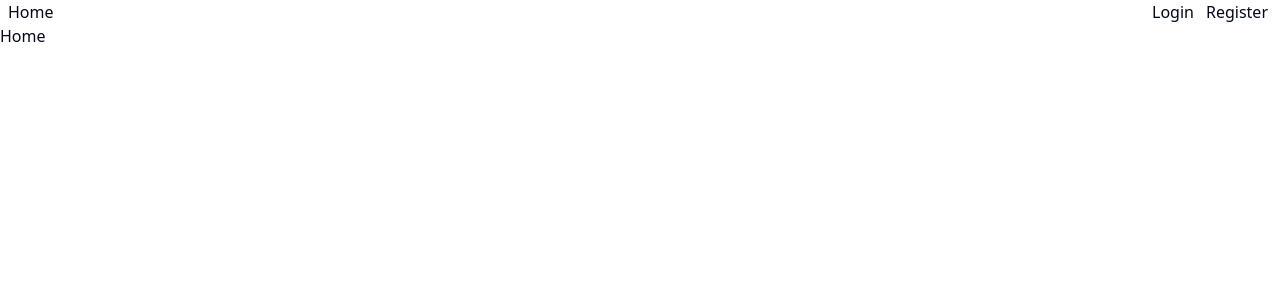
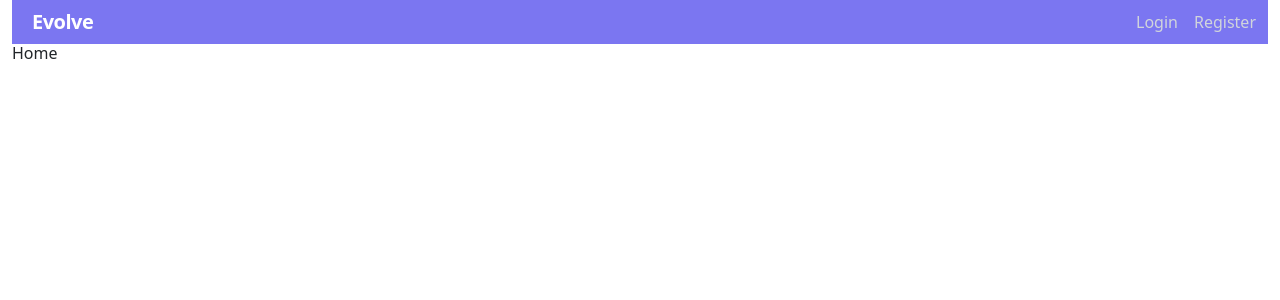
Before and after one commit to Evolve-Project/evolve-project-management-system, a React (Vite) app in the folder frontend/: page / in a window 1280 px wide. Shown: the top 300 px of the page. Built offline with nearby package versions, Linux system fonts and the light colour scheme.

Commit message:
made mentee dashboard frontend
added navbar.
made grids that will hold the necessary info.

```diff
--- a/frontend/package.json
+++ b/frontend/package.json
@@ -10,11 +10,16 @@
     "preview": "vite preview"
   },
   "dependencies": {
+    "@emotion/react": "^11.11.3",
+    "@emotion/styled": "^11.11.0",
+    "@mui/icons-material": "^5.15.9",
+    "@mui/material": "^5.15.9",
     "@radix-ui/react-label": "^2.0.2",
     "@radix-ui/react-navigation-menu": "^1.1.4",
     "@radix-ui/react-slot": "^1.0.2",
     "@reduxjs/toolkit": "^2.1.0",
     "axios": "^1.6.7",
+    "bootstrap": "^5.3.2",
     "class-variance-authority": "^0.7.0",
     "clsx": "^2.1.0",
     "lucide-react": "^0.321.0",
--- a/frontend/src/components/navbar/navbar.jsx
+++ b/frontend/src/components/navbar/navbar.jsx
@@ -25,26 +25,28 @@ const Navbar = () => {
         }
     }
     return (
-        <nav className='navbar navbar-light bg-light'>
-            <div className='flex flex-row justify-between items-center'>
-                <div>
-                    <NavLink to='/' className="m-2">
-                        Home
+        <nav className='bg-custom-purple'>
+            <div className="container mx-auto flex justify-between items-center">
+                <div className="flex items-center flex-shrink-0 text-white">
+                    <NavLink to='/' className="m-2 font-semibold text-xl tracking-tight">
+                        Evolve
                     </NavLink>
                 </div>
 
                 {isAuth ? (
-                    <div className="flex  flex-row items-center">
-                        currentUser = {role}
-                        <Button onClick={logoutUser} className="m-2"> Logout</Button>
+                    <div className="flex items-center">
+                        <span className="text-white">
+                        currentUser = {role}</span>
+                        <Button onClick={logoutUser} className="m-2 bg-custom-black
+                         text-white "> Logout</Button>
                     </div>
                 ) : (
                     <div>
-                        <NavLink to='/login'>
+                        <NavLink to='/login'className="text-gray-300 hover:text-white mr-4">
                             <span>Login</span>
                         </NavLink>
 
-                        <NavLink to='/register' className='mx-3'>
+                        <NavLink to='/register' className="text-gray-300 hover:text-white">
                             <span>Register</span>
                         </NavLink>
                     </div>
--- a/frontend/src/components/navbar/navbarMentee.jsx
+++ /dev/null
@@ -1,53 +0,0 @@
-import React from "react";
-import {Link} from "react-router-dom"
-const Navbar = () => {
-  return (
-    <nav class="navbar navbar-expand-lg bg-primary navbar-dark">
-
-        <div class="container-fluid">
-        <a class="navbar-brand" href="#">
-          Hello! Mentee
-        </a>
-        <button
-          class="navbar-toggler"
-          type="button"
-          data-bs-toggle="collapse"
-          data-bs-target="#navbarNav"
-          aria-controls="navbarNav"
-          aria-expanded="false"
-          aria-label="Toggle navigation"
-        >
-          <span class="navbar-toggler-icon"></span>
-        </button>
-        <div class="collapse navbar-collapse" id="navbarNav">
-          <ul class="navbar-nav">
-            <li class="nav-item">
-              <Link class="nav-link active" aria-current="page" to="/">
-                Home
-              </Link>
-            </li>
-            <li class="nav-item">
-              <Link class="nav-link" to="/about">
-                About
-              </Link>
-            </li>
-            <li class="nav-item">
-              <Link class="nav-link" href="#">
-
-              </Link>
-            </li>
-            <li class="nav-item">
-              <a class="nav-link disabled" aria-disabled="true">
-
-              </a>
-            </li>
-          </ul>
-        </div>
-      </div>
-
-    </nav>
-  );
-};
-
-export default Navbar;
-//ALT SHIFT F - formatter
--- a/frontend/src/index.css
+++ b/frontend/src/index.css
@@ -2,78 +2,19 @@
 @tailwind components;
 @tailwind utilities;
 
-@layer base {
-  :root {
-    --background: 0 0% 100%;
-    --foreground: 222.2 84% 4.9%;
 
-    --card: 0 0% 100%;
-    --card-foreground: 222.2 84% 4.9%;
-
-    --popover: 0 0% 100%;
-    --popover-foreground: 222.2 84% 4.9%;
-
-    --primary: 238, 66%, 64%;
-    --primary-foreground: 210 40% 98%;
-
-    --secondary: 238,
-      67%,
-      60%;
-    --secondary-foreground: 222.2 47.4% 11.2%;
-
-    --muted: 210 40% 96.1%;
-    --muted-foreground: 215.4 16.3% 46.9%;
-
-    --accent: 238, 67%, 60%;
-    --accent-foreground: 222.2 47.4% 11.2%;
-
-    --destructive: 0 84.2% 60.2%;
-    --destructive-foreground: 210 40% 98%;
-
-    --border: 214.3 31.8% 91.4%;
-    --input: 214.3 31.8% 91.4%;
-    --ring: 222.2 84% 4.9%;
-
-    --radius: 0.5rem;
-  }
-
-  .dark {
-    --background: 222.2 84% 4.9%;
-    --foreground: 210 40% 98%;
-
-    --card: 222.2 84% 4.9%;
-    --card-foreground: 210 40% 98%;
-
-    --popover: 222.2 84% 4.9%;
-    --popover-foreground: 210 40% 98%;
-
-    --primary: 210 40% 98%;
-    --primary-foreground: 222.2 47.4% 11.2%;
-
-    --secondary: 217.2 32.6% 17.5%;
-    --secondary-foreground: 210 40% 98%;
-
-    --muted: 217.2 32.6% 17.5%;
-    --muted-foreground: 215 20.2% 65.1%;
-
-    --accent: 217.2 32.6% 17.5%;
-    --accent-foreground: 210 40% 98%;
-
-    --destructive: 0 62.8% 30.6%;
-    --destructive-foreground: 210 40% 98%;
-
-    --border: 217.2 32.6% 17.5%;
-    --input: 217.2 32.6% 17.5%;
-    --ring: 212.7 26.8% 83.9%;
-  }
+.grid-container {
+  display: grid;
+  grid-template-columns: repeat(3, 1fr); /* Three columns with equal width */
+  grid-gap: 20px; /* Gap between grid items */
 }
 
-@layer base {
-  * {
-    @apply border-border;
-  }
+.grid-item {
+  background-color: #e0e0e0; /* Background color of each grid item */
+  padding: 40px; /* Padding inside each grid item */
+}
 
-  body {
-    @apply bg-background text-foreground;
-  }
+.grid-item2{
+  background-color: #e0e0e0; /* Background color of each grid item */
+  padding: 100px;
 }
--- a/frontend/src/pages/Mentee/Dashboard.jsx
+++ b/frontend/src/pages/Mentee/Dashboard.jsx
@@ -1,10 +1,51 @@
+import React, { useImperativeHandle } from 'react';
+import "../../../node_modules/bootstrap/dist/css/bootstrap.css"
+import Navbar from '@/components/navbar/navbar';
+import{ BrowserRouter as Router , Route, Routes } from 'react-router-dom'
+import '../.././index.css'
+
 const DashboardMentee = () => {
-    return (<>
-        <div className='container'>
-            <div className="py-4">
-                <h1>Home Page</h1>
-            </div>
+    return (
+        <>
+      <nav class="bg-000000">
+  <div class="max-w-7xl mx-auto px-4 sm:px-6 lg:px-8">
+    <div class="flex justify-between h-16">
+      <div class="flex">
+        <div class="flex-shrink-0 flex items-center">
+          <a href="#" class="text-white">Navbar</a>
         </div>
-    </>)
+        <div class="">
+          <div class="ml-10 flex items-baseline space-x-4">
+            <a href="#" class="custom-purple
+            hover:text-custom-grey">Dashboard</a>
+            <a href="#" class="text-custom-purple
+            hover:text-custom-grey">Ask Query</a>
+            <a href="#" class="text-custom-purple
+            hover:text-custom-grey">Attendance</a>
+            <a href="#" class="text-custom-purple
+            hover:text-custom-grey">Projects</a>
+
+<a href="#" class="text-custom-purple
+            hover:text-custom-grey">Feedback</a>
+          </div>
+        </div>
+      </div>
+    </div>
+  </div>
+</nav>
+<h1>This is the mentee Dashboard</h1>
+<div className="grid-container">
+      <div className="grid-item">Milestone Completed</div>
+      <div className="grid-item">Project</div>
+      <div className="grid-item">Team Members</div>
+
+
+    </div>
+    <br />
+    <div className="grid-item2">Notifications</div>
+
+
+    </>
+    )
 }
 export default DashboardMentee
--- a/frontend/tailwind.config.js
+++ b/frontend/tailwind.config.js
@@ -68,4 +68,16 @@ module.exports = {
     },
   },
   plugins: [require("tailwindcss-animate")],
+
+  theme: {
+    extend: {
+      colors: {
+        // Add your custom colors here
+        'custom-black': '#000000',
+        'custom-purple': '#7B76F1',
+        'custom-grey':'#808080',
+        // Add more custom colors as needed
+      },
+    },
+  },
 }
```
Also changed, not shown: 2 other files (tests, documents, lock files or other folders).
